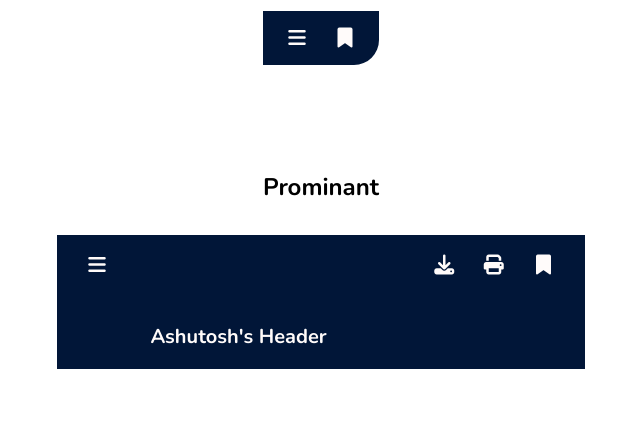
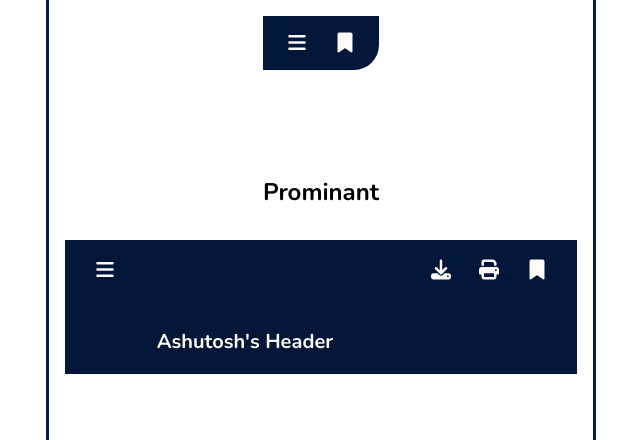
Before and after one commit to AshutoshM29/Week-Two-Assignment, a plain HTML site: page header.html in a window 1280 px wide. Shown: the part 660-1100 px from the top of the page, without its empty margins (319-959 px from the left). Drawn offline with nearby package versions, Linux system fonts and the light colour scheme; a web font is replaced by a local one.

Commit message:
style: added container

```diff
--- a/header.css
+++ b/header.css
@@ -13,7 +13,18 @@ body {
 
     font-family: 'Dongle', sans-serif;
     font-family: 'Nunito', sans-serif;
+    display: flex;
+    justify-content: center;
   }
+
+section {
+    border: solid var(--secondary-color);
+    border-radius: 0.5rem;
+    padding: 1rem;
+    display: flex;
+    justify-content: center;
+    position: absolute;
+}
 
 .h2-style {
     margin-bottom: 0rem;
@@ -28,7 +39,7 @@ body {
 }
 .header {
     display: flex;
-    width: 31rem;
+    width: 30rem;
     justify-content: space-around;
     background-color: var(--tertiary-color);
     font-size: 20px;
--- a/header.html
+++ b/header.html
@@ -9,6 +9,7 @@
     <script src="https://kit.fontawesome.com/a15dea0e37.js" crossorigin="anonymous"></script>
 </head>
 <body>
+    <section>
     <div class="header-container">
     <h1>Header</h1>
     <h2 class="h2-style">Standard</h2>
@@ -76,5 +77,6 @@
             <button><i class="fas fa-bookmark"></i></button>
         </div>
     </div>
+</section>
 </body>
 </html>
```
